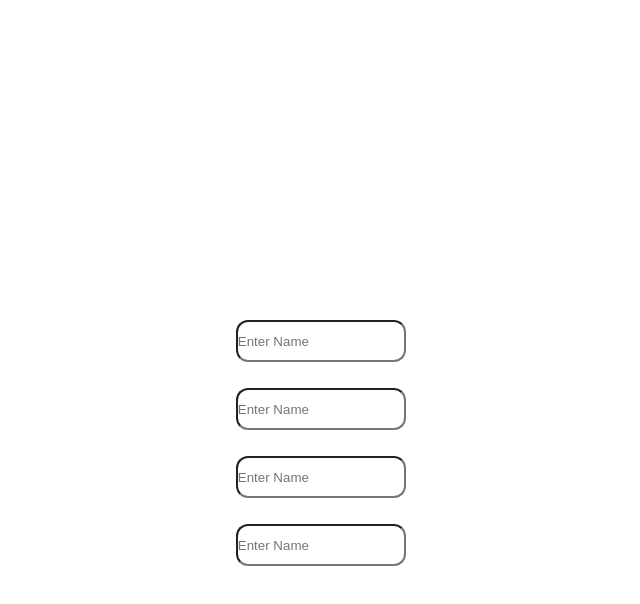
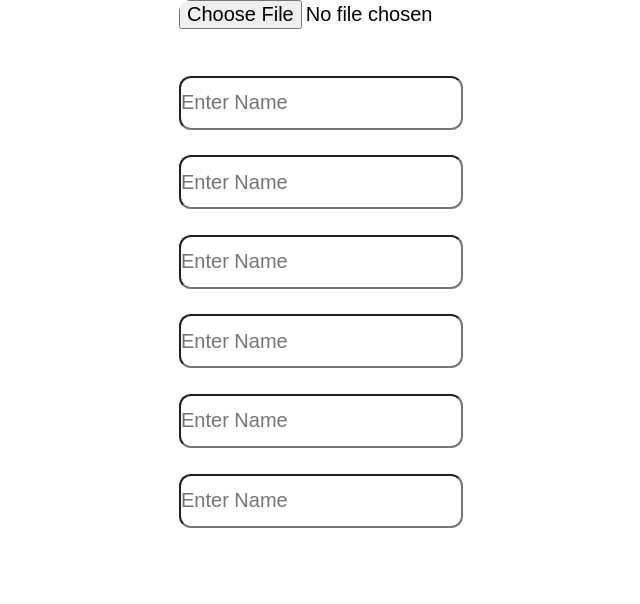
Before and after one commit to paras231/Frontend-mastery, a React (Vite) app in the folder page-design1/: page / in a window 1280 px wide. Shown: the top 604 px of the page, without its empty margins (319-959 px from the left). Built offline with nearby package versions, Linux system fonts and the light colour scheme; a web font is replaced by a local one.

Commit message:
adde form

```diff
--- /dev/null
+++ b/page-design1/src/components/Form.css
@@ -0,0 +1,5 @@
+
+ input:focus{
+    padding-left:1vmax;
+
+ }
--- a/page-design1/src/components/Form.jsx
+++ b/page-design1/src/components/Form.jsx
@@ -1,23 +1,33 @@
 import React from "react";
 import styled from "styled-components";
-
+import "./Form.css";
 const FormWrapper = styled.form`
   display: grid;
   gap: 2vmax;
   justify-content: center;
   align-items: center;
-  margin-top: 25vmax;
+
 `;
 
 const Input1 = styled.input`
-  width: 13vmax;
-  height: 3vmax;
-  border-radius:12px;
+  width: 280px;
+  height: 50px;
+  border-radius: 12px;
+  font-size: 20px;
 `;
 const Form = () => {
   return (
     <>
-      <FormWrapper>
+      <FormWrapper className="form-wrapper">
+        <Input1
+          className="myinput"
+          placeholder="Enter Name"
+          type="file"
+          capture="environment"
+          onFocus={false}
+        />
+        <Input1 className="myinput" placeholder="Enter Name" type="text" />
+        <Input1 className="myinput" placeholder="Enter Name" type="text" />
         <Input1 className="myinput" placeholder="Enter Name" type="text" />
         <Input1 className="myinput" placeholder="Enter Name" type="text" />
         <Input1 className="myinput" placeholder="Enter Name" type="text" />
```
